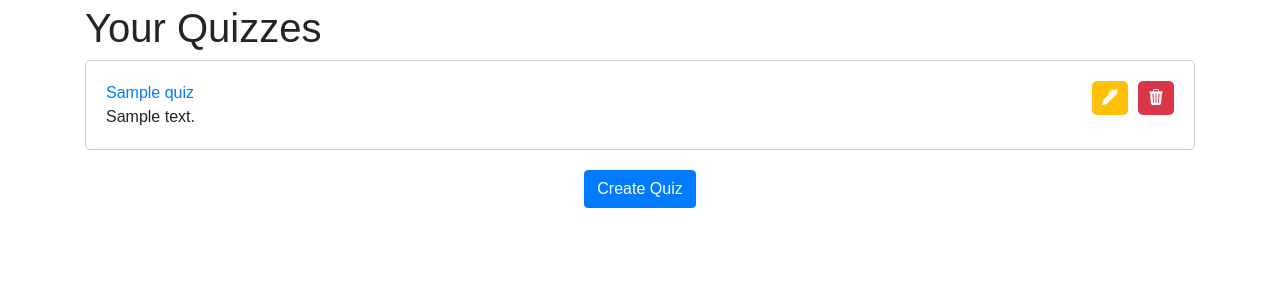
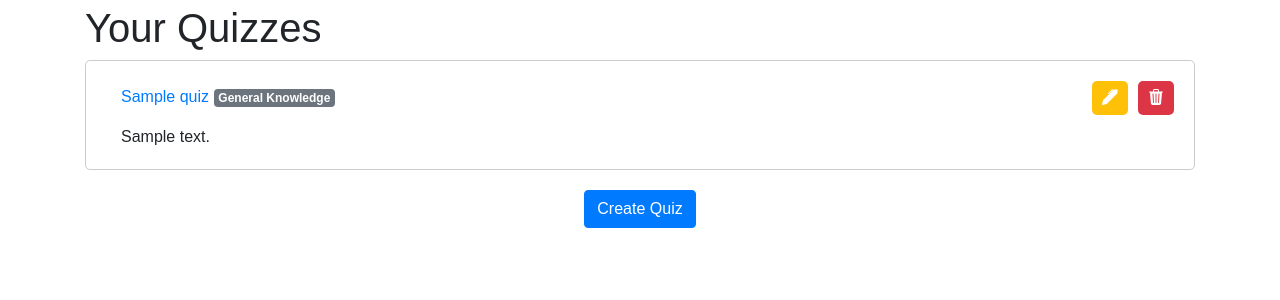
Before and after one commit to AdelinCraciunesc/django_quiz_app, a Django app: page /your_quizzes/ in a window 1280 px wide. Shown: the part 56-356 px from the top of the page. Run offline with Django 5.2, Linux system fonts and the light colour scheme; a user stored in the database is signed in; data comes from the database, SQL or seed files in the repository; tables that the repository leaves empty hold one stand-in row (values such as "Sample post"); some libraries are stand-ins or nearby versions.

Commit message:
display category on your quizzes page

```diff
--- a/templates/quiz/your_quizzes.html
+++ b/templates/quiz/your_quizzes.html
@@ -5,11 +5,9 @@
     {% if quizzes %}
     {% for quiz in quizzes %}
     <div class="quiz">
-        <div>
+        <div class="container">
             <a href="{% url 'quiz_page' quiz.id %}" class="quiz-title">{{ quiz.name }}</a>
-            <p class="card-text">{{ quiz.description }}</p>
-        </div>
-
+            <badge class="badge bg-secondary text-white">{{ quiz.category.name }}</badge>
             <div class="quiz-actions">
                 <a href="{% url 'edit_quiz' quiz.id %}" class="btn btn-warning edit">
                     <i class="bi bi-pen-fill text-white"></i>
@@ -18,6 +16,8 @@
                     {% csrf_token %}
                     <button type="submit" class="btn btn-danger"><i class="bi bi-trash3-fill"></i></button>
                 </form>
+            </div>
+            <p class="card-text mt-3">{{ quiz.description }}</p>
         </div>
     </div>
     {% endfor %}
```
Lines whose indentation alone changed are shown as unchanged.
